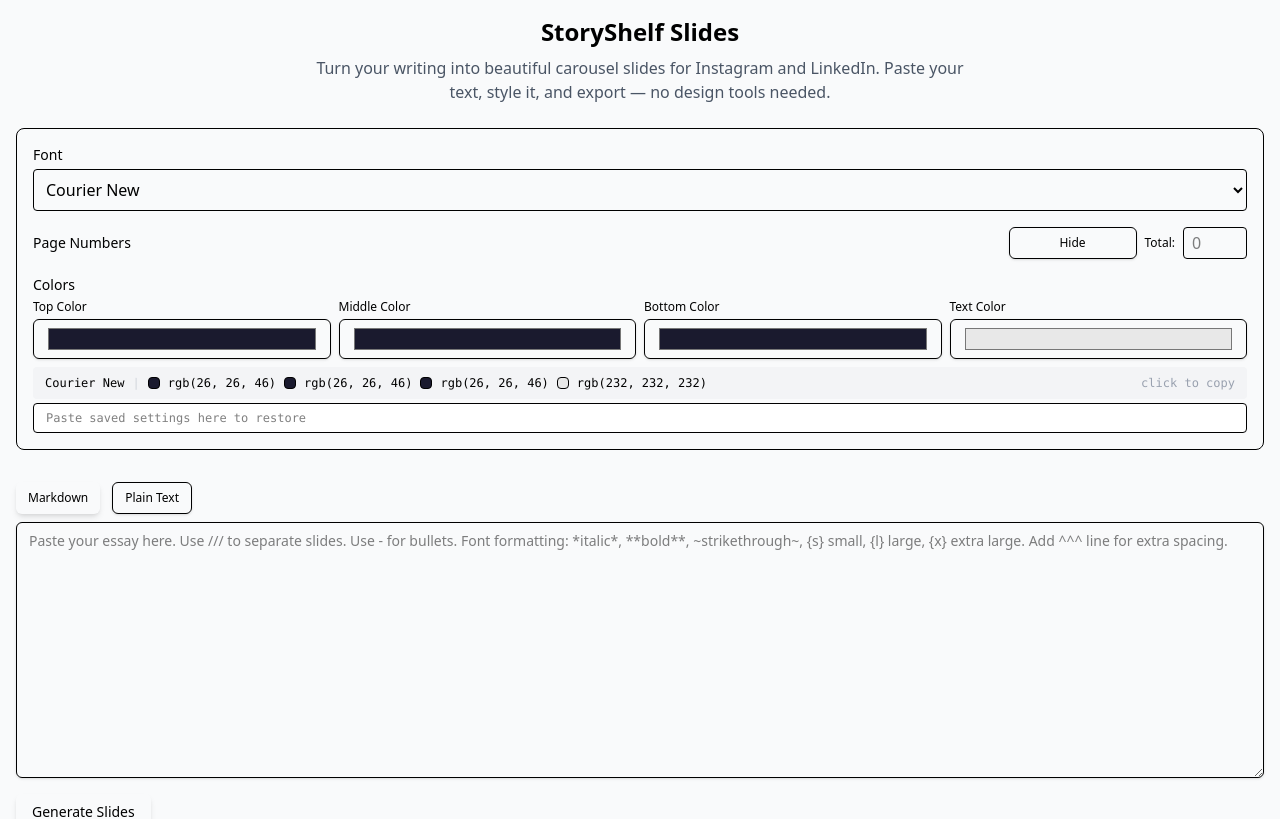
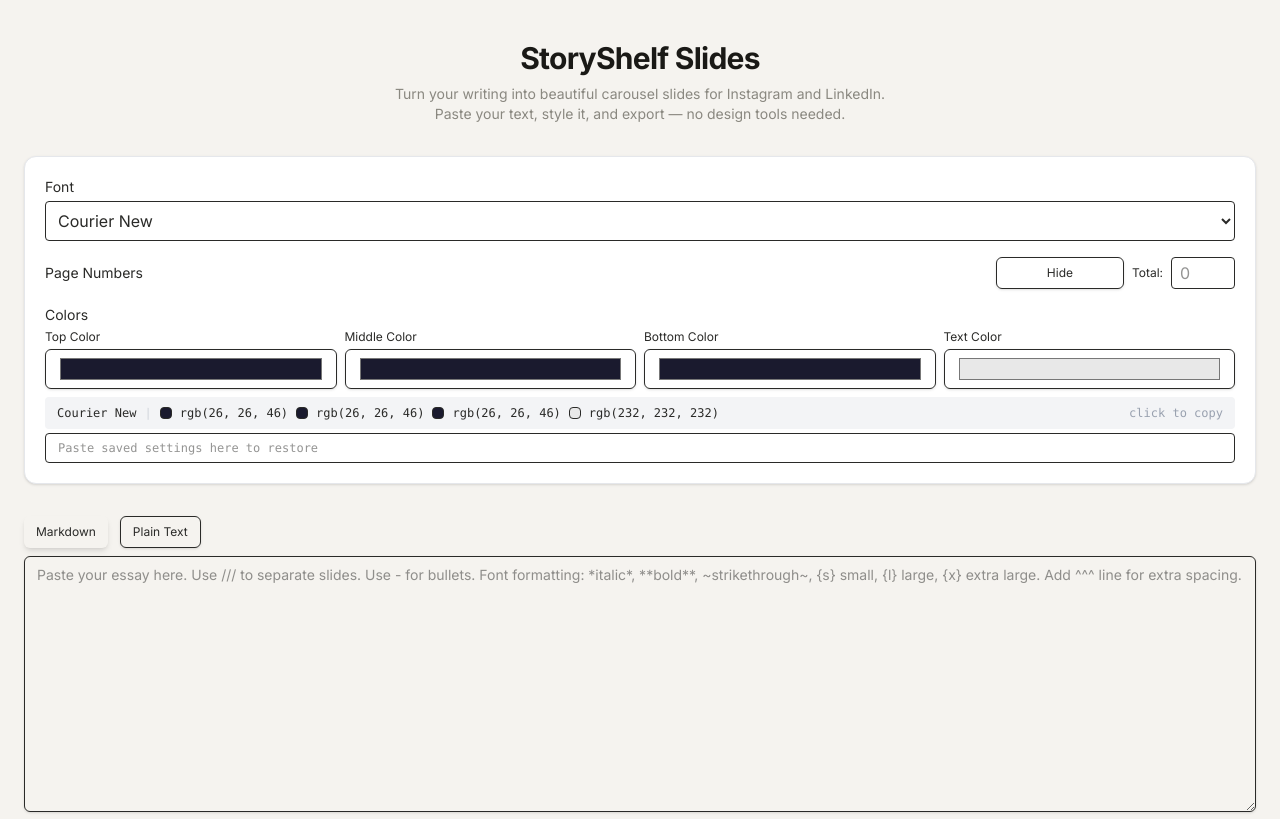
Before and after one commit to chiefbzz/instagram-slides, a React (Vite) app: page / in a window 1280 px wide. Shown: the top 819 px of the page. Built offline with nearby package versions, Linux system fonts and the light colour scheme; a web font is replaced by a local one.

Commit message:
Polish page styling: warm background, cleaner controls, refined header

```diff
--- a/src/components/InstagramSlides.jsx
+++ b/src/components/InstagramSlides.jsx
@@ -574,17 +574,17 @@
   };
 
   return (
-    <div className="p-4 max-w-screen-xl mx-auto">
+    <div className="p-6 max-w-screen-xl mx-auto">
       <canvas ref={canvasRef} width={1080} height={1080} className="hidden" />
 
       {/* Explainer */}
-      <div className="mb-6 text-center">
-        <h1 className="text-2xl font-bold mb-2">StoryShelf Slides</h1>
-        <p className="text-gray-600 max-w-2xl mx-auto">Turn your writing into beautiful carousel slides for Instagram and LinkedIn. Paste your text, style it, and export — no design tools needed.</p>
+      <div className="mb-8 pt-4 text-center">
+        <h1 className="text-3xl font-semibold tracking-tight mb-2" style={{color: '#1a1916'}}>StoryShelf Slides</h1>
+        <p className="text-sm max-w-lg mx-auto" style={{color: '#8a8880'}}>Turn your writing into beautiful carousel slides for Instagram and LinkedIn. Paste your text, style it, and export — no design tools needed.</p>
       </div>
 
       {/* Style Controls */}
-      <div className="mb-8 p-4 border rounded-lg bg-gray-50">
+      <div className="mb-8 p-5 border border-gray-200 rounded-xl bg-white shadow-sm">
         <div className="grid grid-cols-1 gap-4">
           <div>
             <label className="block text-sm mb-1">Font</label>
--- a/src/index.css
+++ b/src/index.css
@@ -2,6 +2,7 @@
 
 body {
   margin: 0;
-  font-family: system-ui, -apple-system, sans-serif;
-  background: #f9fafb;
+  font-family: 'Inter', system-ui, -apple-system, sans-serif;
+  background: #f5f3ef;
+  color: #2a2a28;
 }
```
